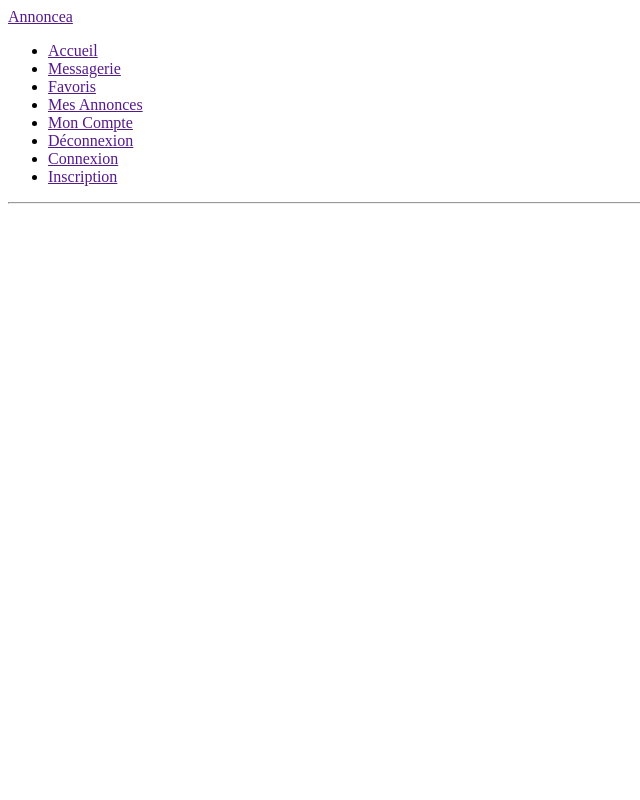
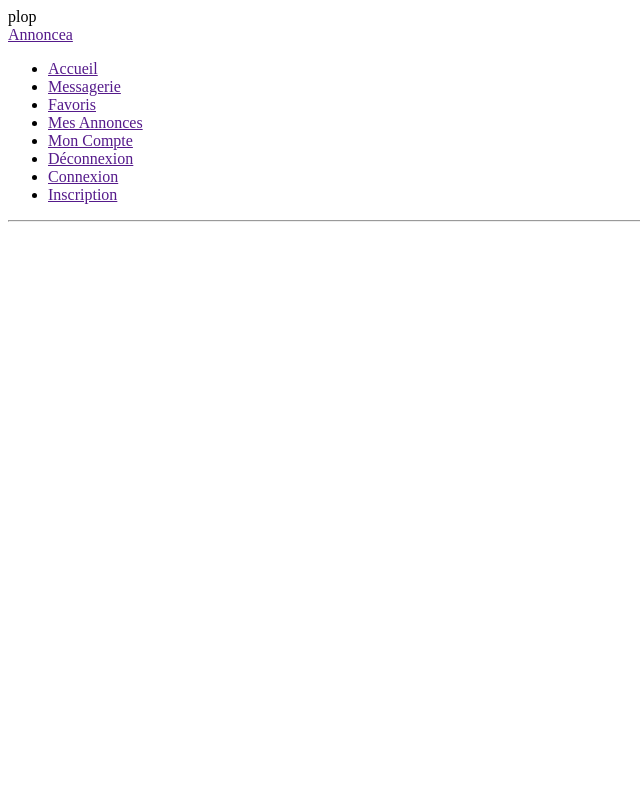
Before and after one commit to MarieBarozzi/ProjetTut, a PHP site: template module/Application/view/layout/layout.phtml in a window 1280 px wide. Shown: the whole page, without its empty margins (0-640 px from the left). Run offline with PHP 8.4, Linux system fonts and the light colour scheme; the template is opened without the code that fills it, so the values that code supplies are empty.

Commit message:
test erreur 2

```diff
--- a/module/Application/view/layout/layout.phtml
+++ b/module/Application/view/layout/layout.phtml
@@ -1,3 +1,4 @@
+plop
 <?php echo $this->doctype(); ?>
 
 <html lang="en">
```
